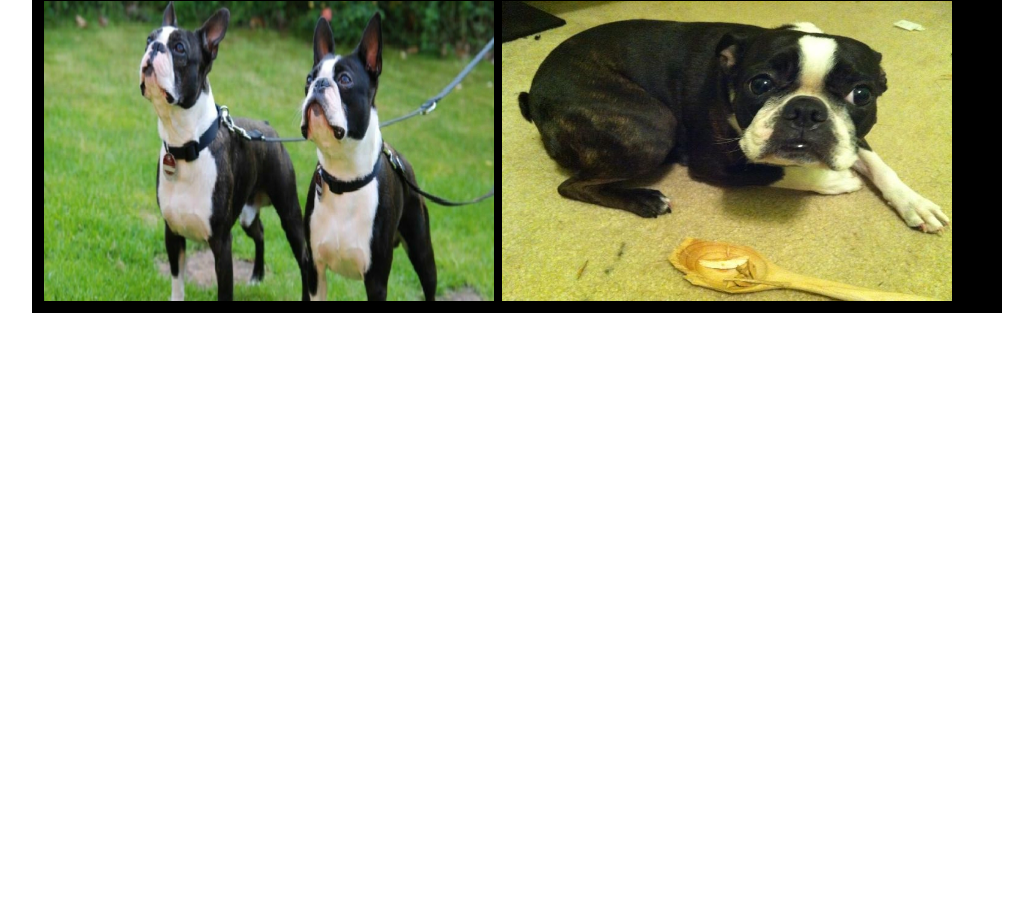
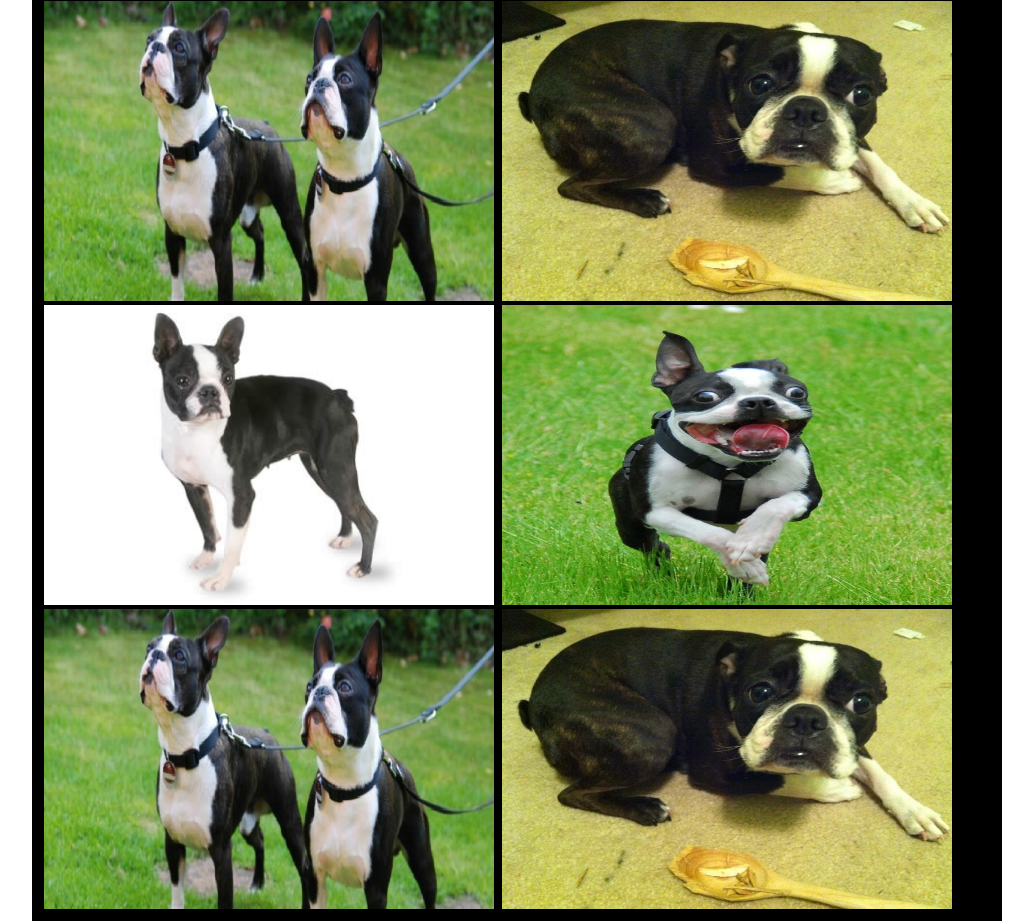
Before and after one commit to akatz6/branching_merging, a plain HTML site: page index.html in a window 1280 px wide. Shown: the part 495-1416 px from the top of the page, without its empty margins (123-1156 px from the left). Before the commit the page ends 808 px from the top, so only its background shows below. Drawn offline with nearby package versions, Linux system fonts and the light colour scheme.

Commit message:
changed to html and added readme.txt

```diff
--- a/index.html
+++ b/index.html
@@ -22,6 +22,11 @@
 		<img src="boston_2.jpg" class="img-responsive" alt="Responsive image">
 		<img src="boston_3.jpg" class="img-responsive" alt="Responsive image">
 		<img src="boston_4.jpg" class="img-responsive" alt="Responsive image">
+
+		<img src="boston_1.jpg" class="img-responsive" alt="Responsive image">
+		<img src="boston_2.jpg" class="img-responsive" alt="Responsive image">
+		<img src="boston_3.jpg" class="img-responsive" alt="Responsive image">
+		<img src="boston_4.jpg" class="img-responsive" alt="Responsive image">
 	</div>
 </body>
 </html>
```
Also changed, not shown: readme.txt (added).
